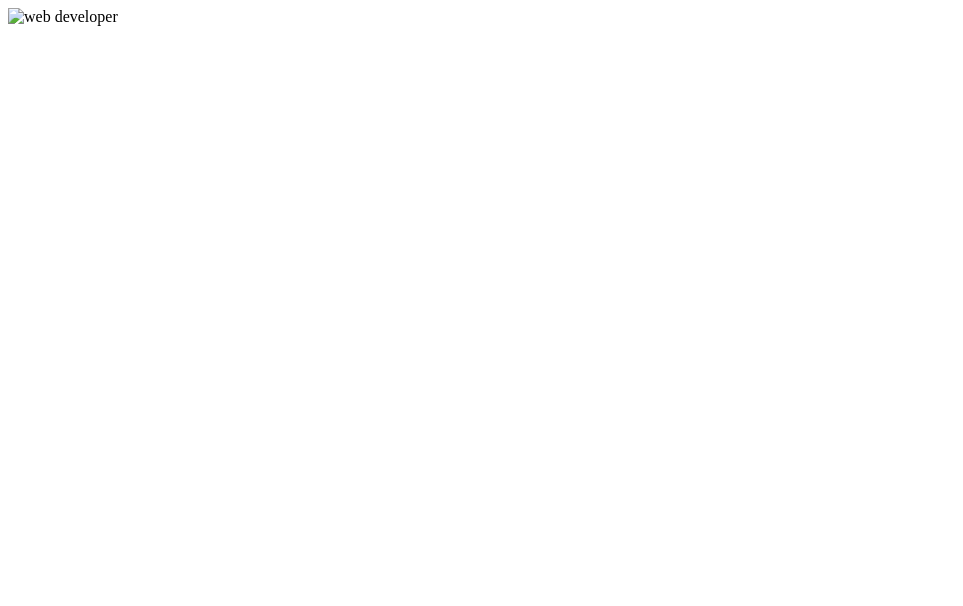
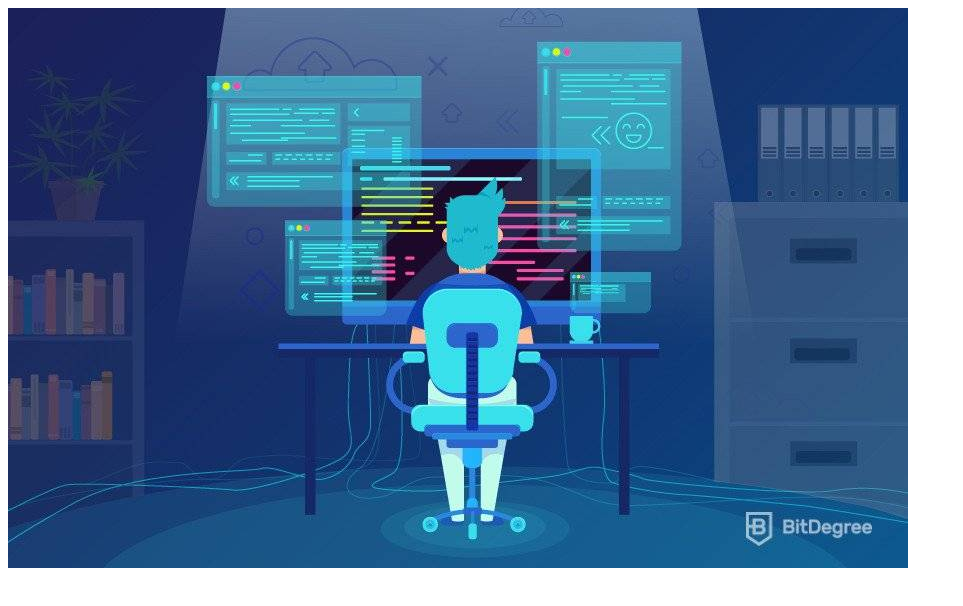
Before and after one commit to MatteoGenna/Html-Css_learning, a plain HTML site: page form/img1.html in a window 1280 px wide. Shown: the whole page, without its empty margins (0-963 px from the left). Drawn offline with Linux system fonts and the light colour scheme.

Commit message:
fotografia

```diff
--- a/form/img1.html
+++ b/form/img1.html
@@ -5,6 +5,6 @@
     <title>IMG1</title>
 </head>
 <body>
-    <img src="assets/web-dev2.jpeg" alt="web developer">
+    <img src="/assets/web-dev2.jpeg" alt="web developer" width="900" height="560">
 </body>
 </html>
```
Also changed, not shown: form/iframe.html (+1 -1 lines), 1 other file.
